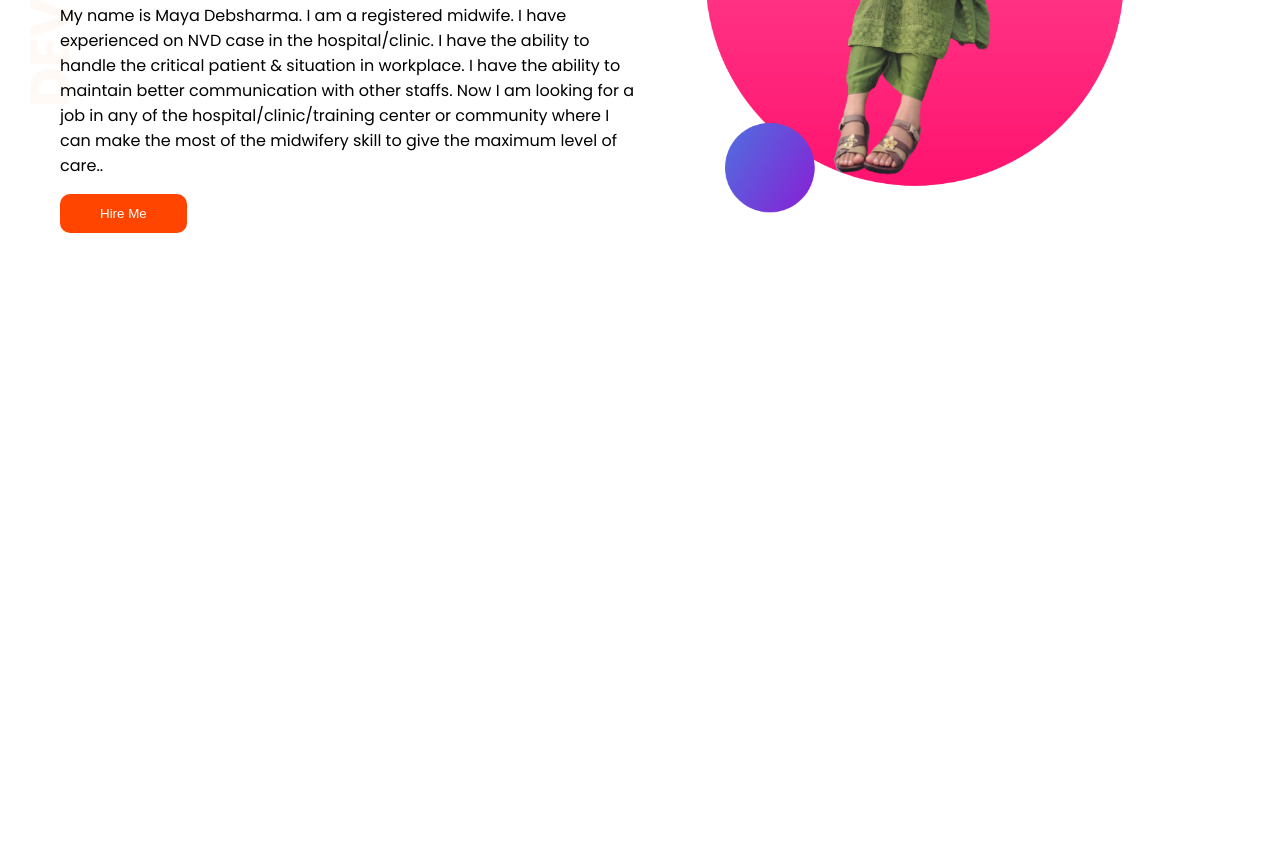
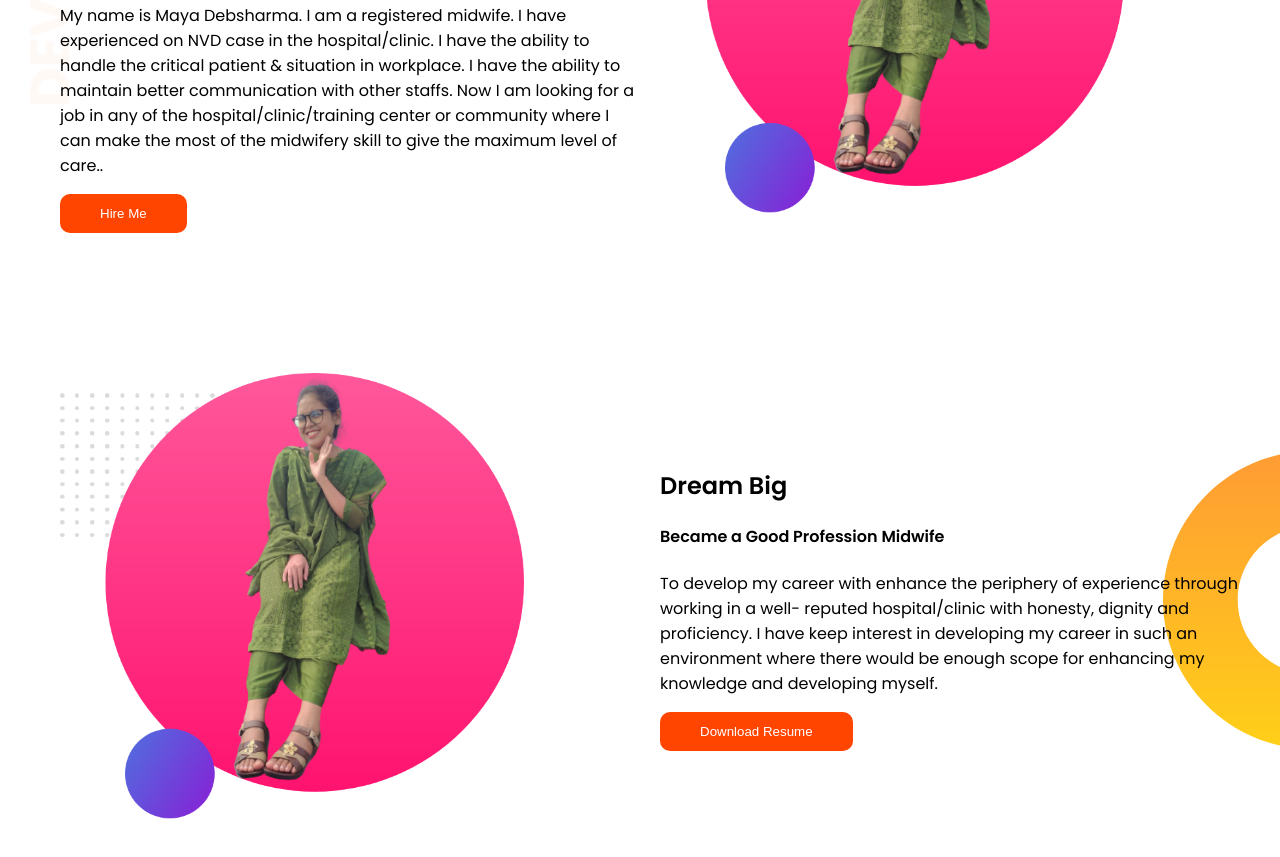
Before and after one commit to swadebsharma6/new-developer-portfolio, a plain HTML site: page index.html in a window 1280 px wide. Shown: the part 255-1112 px from the top of the page. Before the commit the page ends 800 px from the top, so only its background shows below. Drawn offline with Linux system fonts and the light colour scheme.

Commit message:
added dream big section

```diff
--- a/index.html
+++ b/index.html
@@ -63,5 +63,34 @@
       </div>
       <!-- banner -->
     </header>
+    <main>
+      <!-- dream big section -->
+      <section class="dream-bg">
+        <div class="container">
+          <div class="half-width">
+            <img src="images/images/maya (2).png" alt="" />
+          </div>
+          <div class="half-width">
+            <h2>Dream Big</h2>
+            <h4>Became a Good Profession Midwife</h4>
+            <p>
+              To develop my career with enhance the periphery of experience
+              through working in a well- reputed hospital/clinic with honesty,
+              dignity and proficiency. I have keep interest in developing my
+              career in such an environment where there would be enough scope
+              for enhancing my knowledge and developing myself.
+            </p>
+            <button class="btn">
+              <a
+                href="https://www.facebook.com/janamarjan.jan.98499"
+                target="_blank"
+                >Download Resume</a
+              >
+            </button>
+          </div>
+        </div>
+      </section>
+      <!-- dream big section -->
+    </main>
   </body>
 </html>
--- a/styles/style.css
+++ b/styles/style.css
@@ -8,6 +8,7 @@ body {
 .header {
   background-image: url("../images/images/top-banner.png");
   background-repeat: no-repeat;
+  margin-bottom: 120px;
 }
 h1 {
   font-size: 40px;
@@ -22,6 +23,12 @@ h1 {
 .half-width img {
   width: 80%;
 }
+.dream-bg {
+  background-image: url("../images/images/dream-bg.png");
+  background-repeat: no-repeat;
+  background-position: right;
+  margin-bottom: 120px;
+}
 
 /* Responsive */
 /* @media screen and (max-width: "333px") {
```
